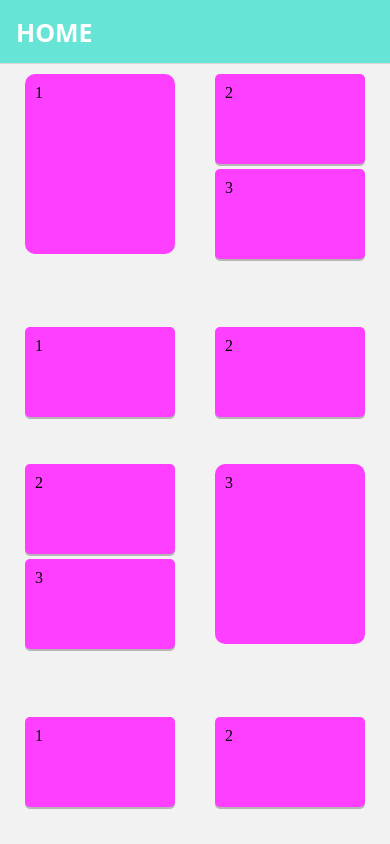
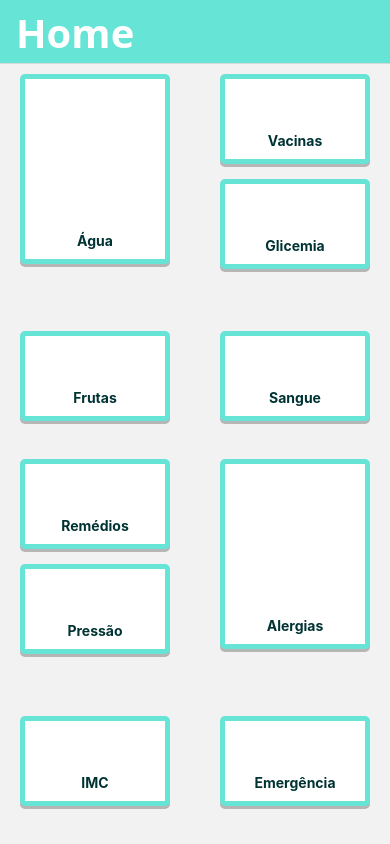
Before and after one commit to rodrigo-uxzz/MedMe, a React Native app: screen /Home in a window 390 px wide. Built offline with nearby package versions, Linux system fonts and the light colour scheme.

Commit message:
Add files via upload

```diff
--- a/App.js
+++ b/App.js
@@ -1,33 +1,51 @@
-import React from "react";
+import { StatusBar } from 'expo-status-bar';
+import { StyleSheet, Text, View } from 'react-native';
 import { NavigationContainer } from '@react-navigation/native';
 import { createNativeStackNavigator } from '@react-navigation/native-stack';
-
 import Home from './src/pages/home';
+import Glicemia from './src/pages/glicemia';
 
 const Stack = createNativeStackNavigator();
 
-function App() {
+export default function App() {
   return (
     <NavigationContainer>
-      <Stack.Navigator>
-        <Stack.Screen
-        name="HOME"
-        component={Home}
-        options={{
+      <Stack.Navigator
+        initialRouteName="Home"
+        screenOptions={{
           headerStyle: {
             backgroundColor: '#66E4D6',
+
           },
-          headerTintColor:  "#fff" ,
+          headerTintColor: '#000',
           headerTitleStyle: {
-            fontSize: 25,
             fontWeight: 'bold',
+            fontSize: 40,
+            color: '#fff',
           },
         }}
-
+      >
+        <Stack.Screen name="Home" component={Home} options={{ title: 'Home' }} />
+        <Stack.Screen
+          name="Glicemia"
+          component={Glicemia}
+          options={{
+            title: 'Glicemia',
+            headerTransparent: true,
+            headerStyle: {
+              backgroundColor: 'transparent',
+            },
+            headerTitleStyle: {
+              justifyContent: 'center',
+              color: '#66E4D6',
+              fontWeight: 'bold',
+              fontSize: 40,
+            },
+            headerTintColor: '#66E4D6',
+          }}
         />
       </Stack.Navigator>
+      <StatusBar style="auto" />
     </NavigationContainer>
   );
 }
-
-export default App;
--- a/app.json
+++ b/app.json
@@ -1,7 +1,7 @@
 {
   "expo": {
-    "name": "MedMe",
-    "slug": "MedMe",
+    "name": "MedMe-home-branch",
+    "slug": "MedMe-home-branch",
     "version": "1.0.0",
     "orientation": "portrait",
     "icon": "./assets/icon.png",
--- a/src/pages/glicemia/index.js
+++ b/src/pages/glicemia/index.js
@@ -0,0 +1,11 @@
+import { StatusBar } from 'expo-status-bar';
+import { Text, View } from 'react-native';
+
+export default function Glicemia() {
+  return (
+    <View style={{ flex: 1, justifyContent: 'center', alignItems: 'center' }}>
+      <Text>Glicemia Page</Text>
+      <StatusBar style="auto" />
+    </View>
+  );
+}
--- a/src/pages/home/index.js
+++ b/src/pages/home/index.js
@@ -4,32 +4,57 @@ import { useNavigation } from '@react-navigation/native';
 import styles from "./style";
 
 export default function Home() {
+  const navigation = useNavigation();
+
   return (
     <View style={styles.container}>
         <View style={styles.v1}>
-            <Pressable style={styles.botaoM}>1</Pressable>
-            <View style={{gap: 5,}}>
-                <Pressable style={styles.botao}>2</Pressable>
-                <Pressable style={styles.botao}>3</Pressable>
+            <Pressable style={({pressed}) => [styles.botaoM, pressed && styles.botaoMPressed]}>
+              <Text style={styles.botaoText}>Água</Text>
+            </Pressable>
+            <View style={{gap: 15,}}>
+                <Pressable style={({pressed}) => [styles.botao, pressed && styles.botaoPressed]}>
+                  <Text style={styles.botaoText}>Vacinas</Text>
+                </Pressable>
+                <Pressable
+                  style={({pressed}) => [styles.botao, pressed && styles.botaoPressed]}
+                  onPress={() => navigation.navigate('Glicemia')}
+                >
+                  <Text style={styles.botaoText}>Glicemia</Text>
+                </Pressable>
             </View>
 
         </View>
         <View style={styles.v2}>
-            <Pressable style={styles.botao}>1</Pressable>
-            <Pressable style={styles.botao}>2</Pressable>
+            <Pressable style={({pressed}) => [styles.botao, pressed && styles.botaoPressed]}>
+              <Text style={styles.botaoText}>Frutas</Text>
+            </Pressable>
+            <Pressable style={({pressed}) => [styles.botao, pressed && styles.botaoPressed]}>
+              <Text style={styles.botaoText}>Sangue</Text>
+            </Pressable>
 
         </View>
         <View style={styles.v3}>
-            <View style={{gap: 5,}}>
-                <Pressable style={styles.botao}>2</Pressable>
-                <Pressable style={styles.botao}>3</Pressable>
+            <View style={{gap: 15,}}>
+                <Pressable style={({pressed}) => [styles.botao, pressed && styles.botaoPressed]}>
+                  <Text style={styles.botaoText}>Remédios</Text>
+                </Pressable>
+                <Pressable style={({pressed}) => [styles.botao, pressed && styles.botaoPressed]}>
+                  <Text style={styles.botaoText}>Pressão</Text>
+                </Pressable>
             </View>
-            <Pressable style={styles.botaoM}>3</Pressable>
+            <Pressable style={({pressed}) => [styles.botaoM, pressed && styles.botaoMPressed]}>
+              <Text style={styles.botaoText}>Alergias</Text>
+            </Pressable>
 
         </View>
         <View style={styles.v4}>
-            <Pressable style={styles.botao}>1</Pressable>
-            <Pressable style={styles.botao}>2</Pressable>
+            <Pressable style={({pressed}) => [styles.botao, pressed && styles.botaoPressed]}>
+              <Text style={styles.botaoText}>IMC</Text>
+            </Pressable>
+            <Pressable style={({pressed}) => [styles.botao, pressed && styles.botaoPressed]}>
+              <Text style={styles.botaoText}>Emergência</Text>
+            </Pressable>
 
         </View>
       <StatusBar style="auto" />
--- a/src/pages/home/style.js
+++ b/src/pages/home/style.js
@@ -10,30 +10,62 @@ export default StyleSheet.create({
         flexDirection: "row",
         gap: 10,
         justifyContent: "space-around",
-        padding: 10,
+        paddingTop: 10,
     },
 
     botao: {
-        backgroundColor: "#Ff3fff",
-        borderColor: "black",
-        borderRadius: 10,
-        padding: 10,
+        backgroundColor: "#fff",
+        borderColor: "#66E4D6",
+        borderWidth: 5,
+        borderRadius: 15,
+        padding: 2,
         width: 150,
         height: 90,
+        justifyContent: 'flex-end',
+        alignItems: 'center',
         shadowColor: "#000",
-        shadowOffset: { width: 0, height: 2},
+        shadowOffset: { width: 0, height: 3},
         shadowOpacity: 0.25,
         borderRadius: 5,
         elevation: 5,
     },
 
     botaoM: {
-        backgroundColor: "#Ff3fff",
-        borderColor: "black",
-        borderRadius: 10,
-        padding: 10,
+        backgroundColor: "#fff",
+        borderColor: "#66E4D6",
+        borderWidth: 5,
+        borderRadius: 15,
+        padding: 2,
         width: 150,
-        height: 180,
+        height: 190,
+        justifyContent: 'flex-end',
+        alignItems: 'center',
+        shadowColor: "#000",
+        shadowOffset: { width: 0, height: 3},
+        shadowOpacity: 0.25,
+        borderRadius: 5,
+        elevation: 5,
+    },
+
+    botaoText: {
+        textAlign: 'center',
+        marginBottom: 8,
+        fontWeight: 'bold',
+        color: '#003333',
+    },
+
+    botaoPressed: {
+        transform: [{ scale: 0.96 }],
+        shadowOffset: { width: 0, height: 1 },
+        shadowOpacity: 0.12,
+        elevation: 2,
+    },
+
+    botaoMPressed: {
+        transform: [{ scale: 0.96 }],
+        shadowOffset: { width: 0, height: 1 },
+        shadowOpacity: 0.12,
+        elevation: 2,
     },
 
     v2: {
@@ -41,7 +73,6 @@ export default StyleSheet.create({
         flexDirection: "row",
         gap: 10,
         justifyContent: "space-around",
-        padding: 10,
     },
 
     v3: {
@@ -49,7 +80,6 @@ export default StyleSheet.create({
         flexDirection: "row",
         gap: 10,
         justifyContent: "space-around",
-        padding: 10,
     },
 
     v4: {
@@ -57,7 +87,6 @@ export default StyleSheet.create({
         flexDirection: "row",
         gap: 10,
         justifyContent: "space-around",
-        padding: 10,
     },
 
   });
```
